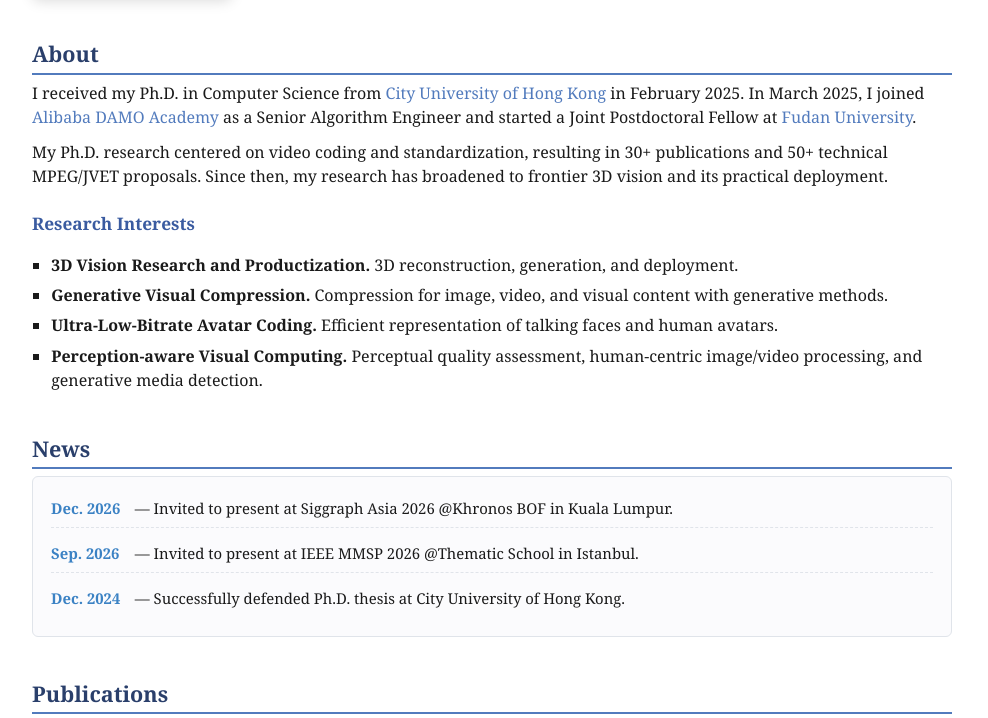
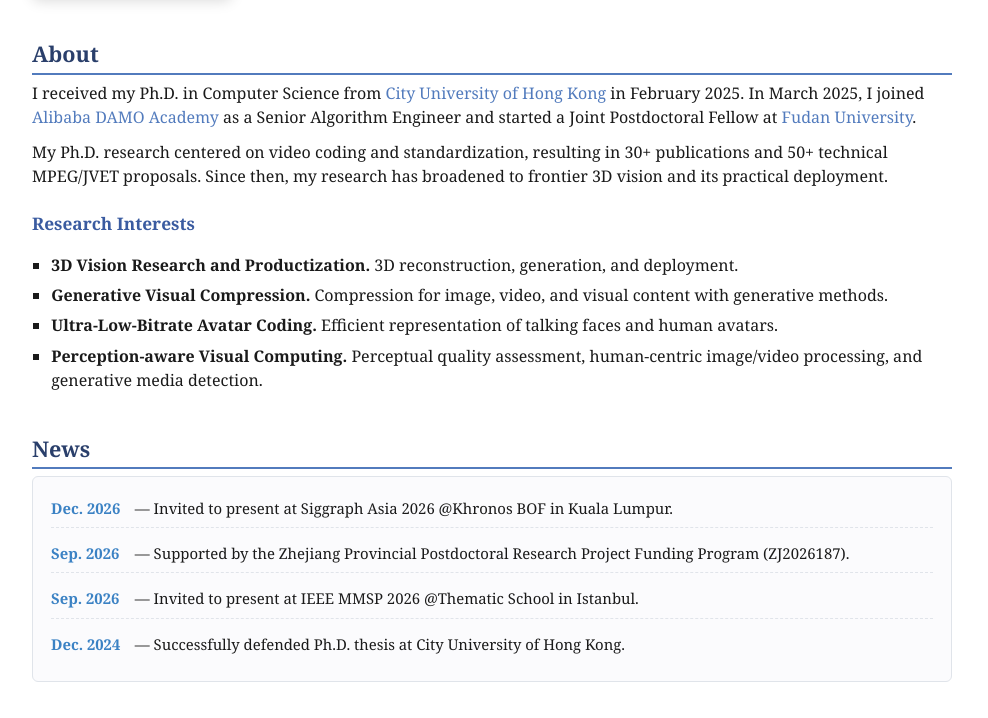
Before and after one commit to Berlin0610/bolin-homepage, a plain HTML site: page index.html in a window 1280 px wide. Shown: the part 296-1014 px from the top of the page, without its empty margins (148-1136 px from the left). Drawn offline with Linux system fonts and the light colour scheme.

Commit message:
Update index.html

```diff
--- a/index.html
+++ b/index.html
@@ -127,8 +127,8 @@
   <h2>News</h2>
   <div class="news-scroll">
     <ul class="news-list">
-
 	  <li><span class="news-date">Dec. 2026</span> — Invited to present at Siggraph Asia 2026 @Khronos BOF in Kuala Lumpur.</li>
+      <li><span class="news-date">Sep. 2026</span> — Supported by the Zhejiang Provincial Postdoctoral Research Project Funding Program (ZJ2026187).</li>
       <li><span class="news-date">Sep. 2026</span> — Invited to present at IEEE MMSP 2026 @Thematic School in Istanbul.</li>
       <li><span class="news-date">Dec. 2024</span> — Successfully defended Ph.D. thesis at City University of Hong Kong.</li>
     </ul>
```
